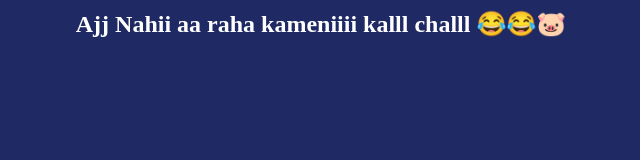
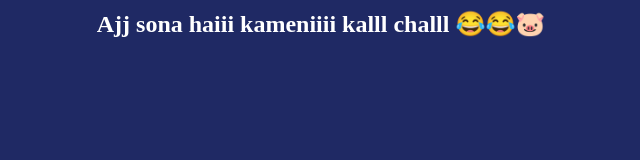
Before and after one commit to Nikhilash45/aditisachan, a plain HTML site: page index.html in a window 1280 px wide. Shown: the top 160 px of the page, without its empty margins (319-959 px from the left). Drawn offline with Linux system fonts and the light colour scheme.

Commit message:
Update index.html

```diff
--- a/index.html
+++ b/index.html
@@ -8,7 +8,7 @@
         <link rel="stylesheet" href="style.css">
     </head>
     <body>
-        <h1 class="centered-text">Ajj Nahii aa raha kameniiii kalll challl 😂😂🐷 </h1>
+        <h1 class="centered-text">Ajj sona haiii kameniiii kalll challl 😂😂🐷 </h1>
         <div class="container">
             <div class="shadow"></div>
             <div class="cat">
```
